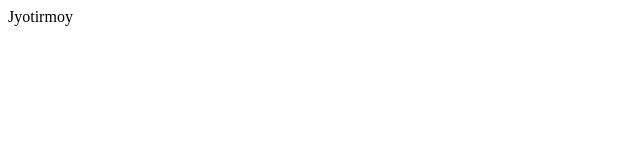
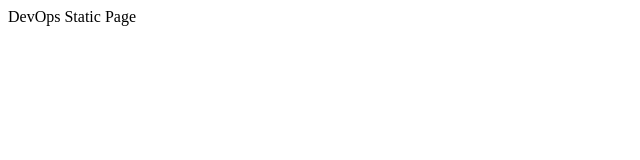
Before and after one commit to jyotirmoy21/gouri, a plain HTML site: page Index.html in a window 1280 px wide. Shown: the full height of the page, 0-640 px from the left. Drawn offline with Linux system fonts and the light colour scheme.

Commit message:
upload changes 1

```diff
--- a/Index.html
+++ b/Index.html
@@ -1,5 +1,5 @@
 <html>
 <body>
-Jyotirmoy
+DevOps Static Page
 </body>
 </html>
```
